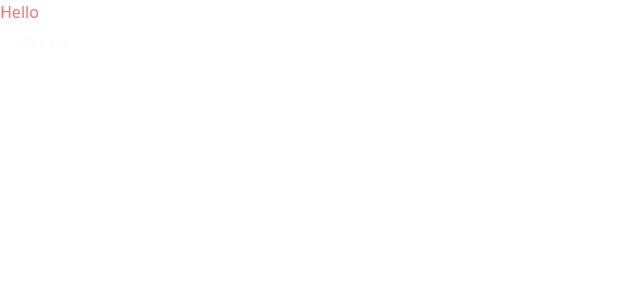
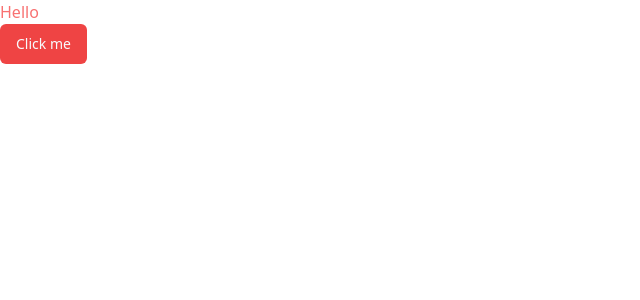
Before and after one commit to HaBui7/PFA_FE, a React (Vite) app in the folder financialapp/: page / in a window 1280 px wide. Shown: the top 300 px of the page, without its empty margins (0-640 px from the left). Built offline with nearby package versions, Linux system fonts and the light colour scheme.

Commit message:
Update App.tsx

```diff
--- a/financialapp/src/App.tsx
+++ b/financialapp/src/App.tsx
@@ -4,7 +4,7 @@ function App() {
   return (
     <div>
       <h1 className="text-warning md:text-red-400">Hello</h1>
-      <Button className="bg-button ">Click me</Button>
+      <Button className="bg-red-500">Click me</Button>
     </div>
   );
 }
```
